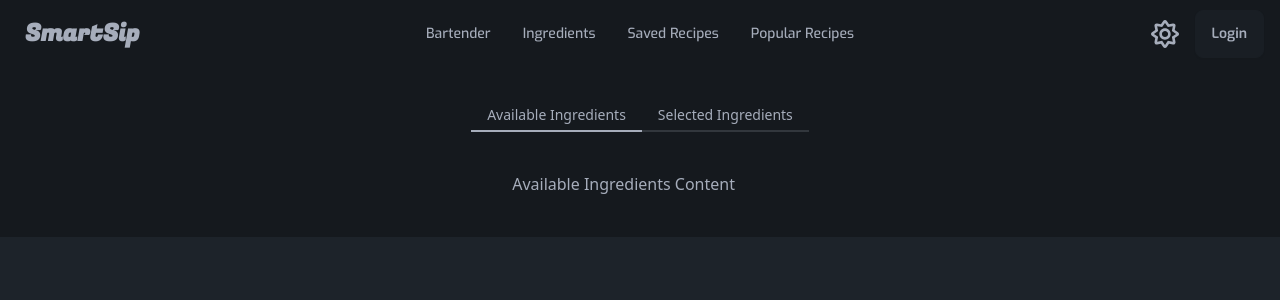
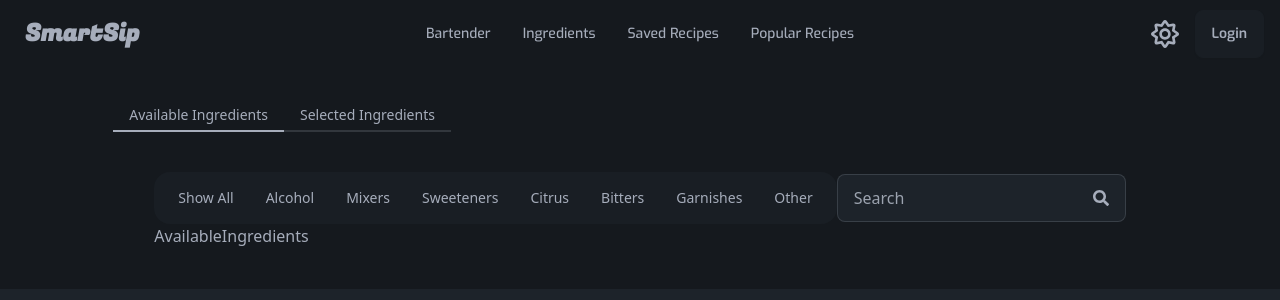
Before and after one commit to Awhalen1999/smart-sip, a React (Vite) app: page /ingredients in a window 1280 px wide. Shown: the top 300 px of the page. Built offline with nearby package versions, Linux system fonts and the light colour scheme.

Commit message:
selected and avail ingredient pages

```diff
--- /dev/null
+++ b/src/pages/ingredients/AvailableIngredients.jsx
@@ -0,0 +1,44 @@
+import React from 'react';
+import { FaSearch } from 'react-icons/fa';
+
+const AvailableIngredients = () => {
+  return (
+    <div>
+      <div className='flex justify-between items-center'>
+        <ul className='menu menu-vertical lg:menu-horizontal bg-base-200 rounded-box'>
+          <li>
+            <a>Show All</a>
+          </li>
+          <li>
+            <a>Alcohol</a>
+          </li>
+          <li>
+            <a>Mixers</a>
+          </li>
+          <li>
+            <a>Sweeteners</a>
+          </li>
+          <li>
+            <a>Citrus</a>
+          </li>
+          <li>
+            <a>Bitters</a>
+          </li>
+          <li>
+            <a>Garnishes</a>
+          </li>
+          <li>
+            <a>Other</a>
+          </li>
+        </ul>
+        <label className='input input-bordered flex items-center gap-2'>
+          <input type='text' className='grow' placeholder='Search' />
+          <FaSearch />
+        </label>
+      </div>
+      <div>AvailableIngredients</div>
+    </div>
+  );
+};
+
+export default AvailableIngredients;
--- a/src/pages/ingredients/IngredientsPage.jsx
+++ b/src/pages/ingredients/IngredientsPage.jsx
@@ -1,4 +1,6 @@
 import React from 'react';
+import AvailableIngredients from './AvailableIngredients';
+import SelectedIngredients from './SelectedIngredients';
 
 const IngredientsPage = () => {
   return (
@@ -6,25 +8,39 @@ const IngredientsPage = () => {
       <div role='tablist' className='tabs tabs-bordered'>
         <input
           type='radio'
+          id='tab1'
           name='my_tabs_1'
           role='tab'
           className='tab'
           aria-label='Available Ingredients'
+          aria-controls='panel1'
           checked
         />
-        <div role='tabpanel' className='tab-content p-10'>
-          Available Ingredients Content
+        <div
+          id='panel1'
+          role='tabpanel'
+          className='tab-content p-10 w-full'
+          aria-labelledby='tab1'
+        >
+          <AvailableIngredients />
         </div>
 
         <input
           type='radio'
+          id='tab2'
           name='my_tabs_1'
           role='tab'
           className='tab'
           aria-label='Selected Ingredients'
+          aria-controls='panel2'
         />
-        <div role='tabpanel' className='tab-content p-10'>
-          Selected Ingredients Content
+        <div
+          id='panel2'
+          role='tabpanel'
+          className='tab-content p-10 w-full'
+          aria-labelledby='tab2'
+        >
+          <SelectedIngredients />
         </div>
       </div>
     </div>
--- /dev/null
+++ b/src/pages/ingredients/SelectedIngredients.jsx
@@ -0,0 +1,44 @@
+import React from 'react';
+import { FaSearch } from 'react-icons/fa';
+
+const SelectedIngredients = () => {
+  return (
+    <div>
+      <div className='flex justify-between items-center'>
+        <ul className='menu menu-vertical lg:menu-horizontal bg-base-200 rounded-box'>
+          <li>
+            <a>Show All</a>
+          </li>
+          <li>
+            <a>Alcohol</a>
+          </li>
+          <li>
+            <a>Mixers</a>
+          </li>
+          <li>
+            <a>Sweeteners</a>
+          </li>
+          <li>
+            <a>Citrus</a>
+          </li>
+          <li>
+            <a>Bitters</a>
+          </li>
+          <li>
+            <a>Garnishes</a>
+          </li>
+          <li>
+            <a>Other</a>
+          </li>
+        </ul>
+        <label className='input input-bordered flex items-center gap-2'>
+          <input type='text' className='grow' placeholder='Search' />
+          <FaSearch />
+        </label>
+      </div>
+      <div>SelectedIngredients</div>
+    </div>
+  );
+};
+
+export default SelectedIngredients;
```
